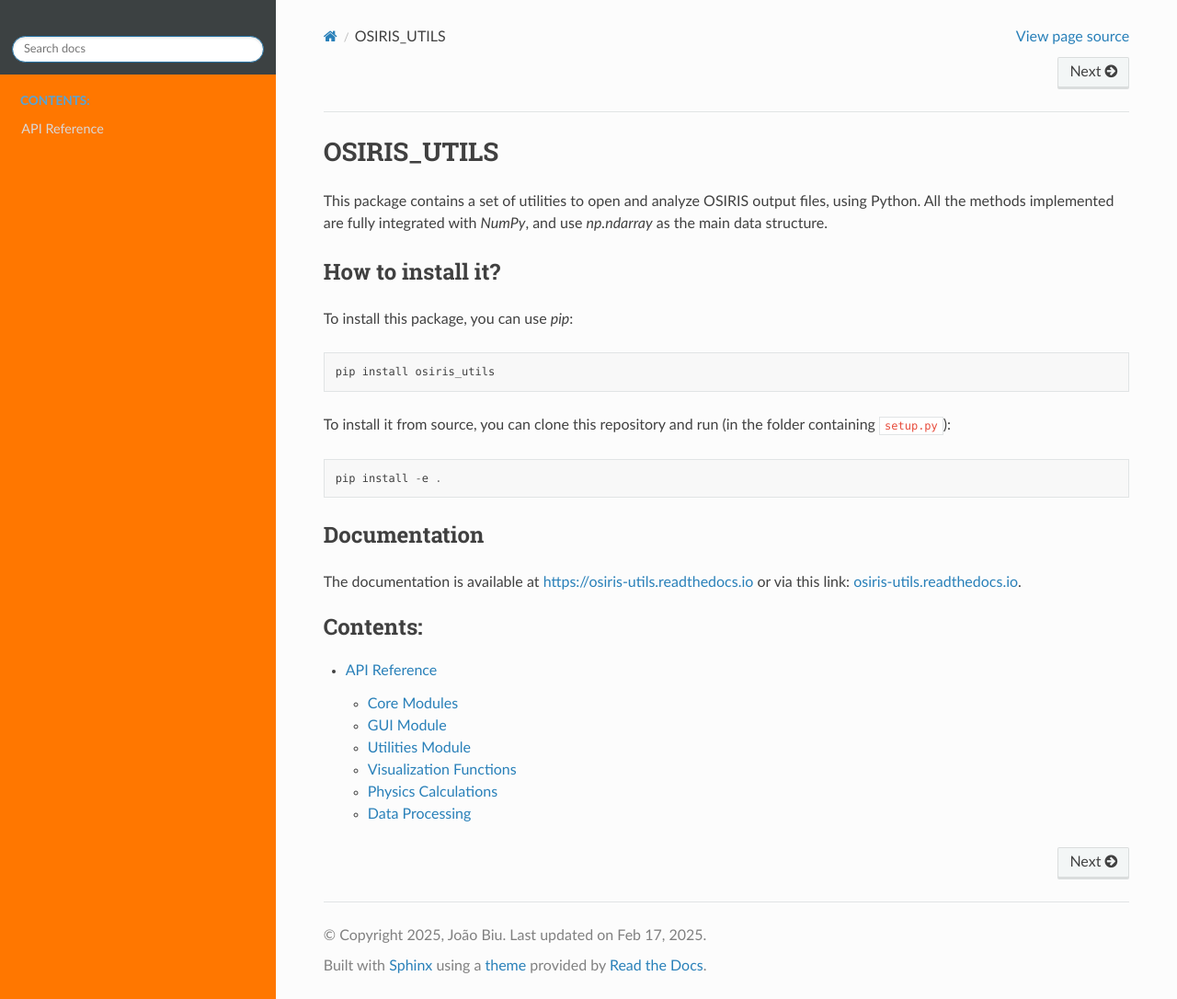
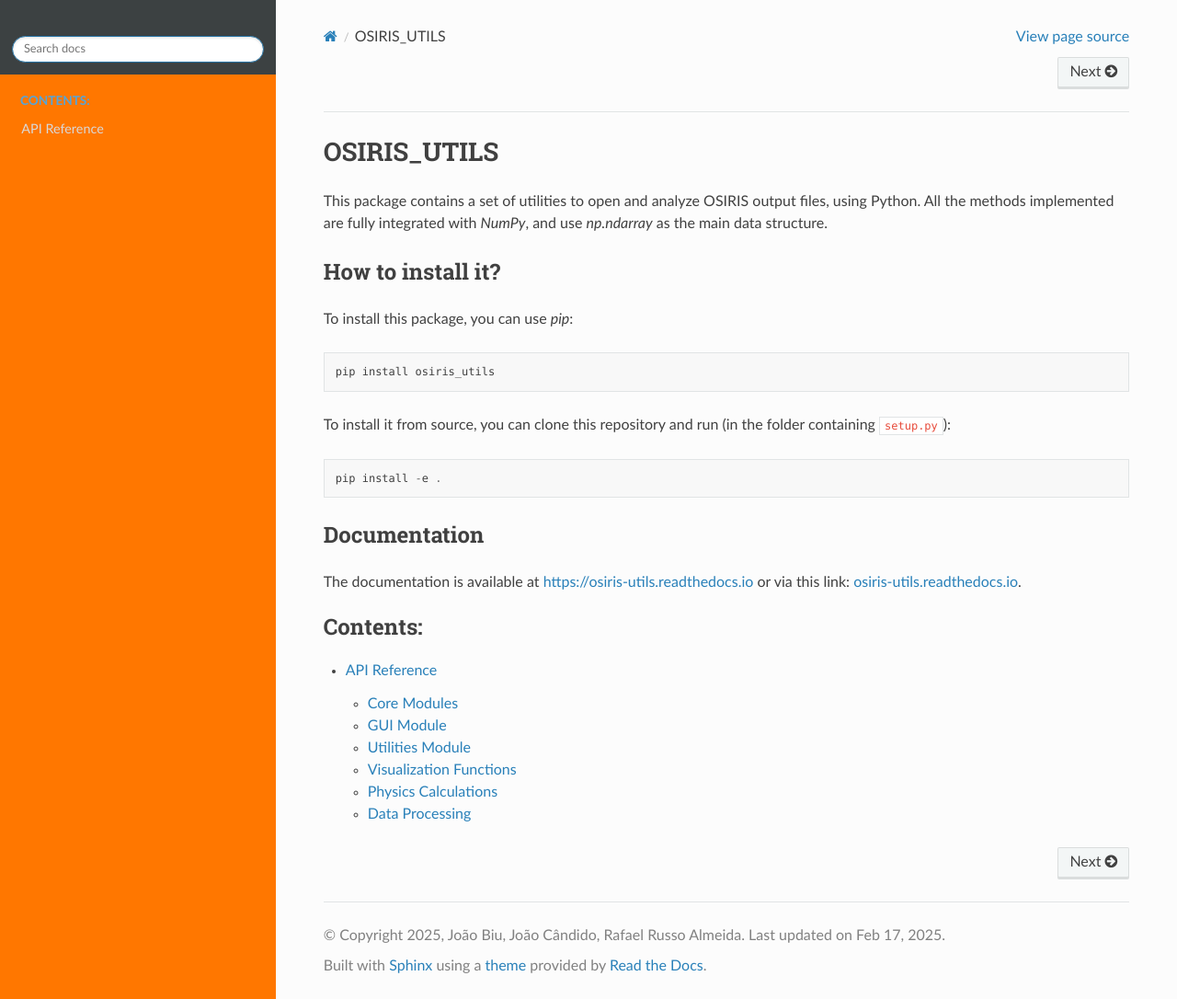
Before and after one commit to joaopedrobiu6/osiris_utils, a Sphinx documentation site: the page built from docs/source/index.rst, in a window 1280 px wide and 1086 px high. Shown: the whole window at 92% size. Built offline with Sphinx 7.4.7 and the Read the Docs theme 3.1.0, drawn with Linux system fonts in a browser that asks for light colours.

Commit message:
updated the setup and conf to update PYPI and ReadTheDocs

```diff
--- a/docs/source/conf.py
+++ b/docs/source/conf.py
@@ -27,9 +27,9 @@
 sys.path.append(os.path.abspath("../.."))
 
 project = "osiris_utils"
-copyright = "2025, João Biu"
-author = "João Biu"
-version = "v1.0.2"
+copyright = "2025, João Biu, João Cândido, Rafael Russo Almeida"
+author = "João Biu, João Cândido, Rafael Russo Almeida"
+version = "v1.0.5"
 release = version
 
 
--- a/setup.py
+++ b/setup.py
@@ -15,12 +15,12 @@
 
 setup(
     name="osiris_utils",
-    version="v1.0.4",
+    version="v1.0.5",
     description=("Utilities to manipulate and visualize OSIRIS framework output data"),
     # long_description=long_description,
     long_description_content_type="text/markdown",
-    author=["João Pedro Ferreira Biu", "Rafael Russo de Almeida"],
-    author_email=["joaopedrofbiu@tecnico.ulisboa.pt", "rafaelrussoalmeida@tecnico.ulisboa.pt"],
+    author=["João Pedro Ferreira Biu", "João Cândido", "Rafael Russo de Almeida"],
+    author_email=["joaopedrofbiu@tecnico.ulisboa.pt"],
     license="MIT",
     classifiers=[
         "Development Status :: 3 - Alpha",
```
